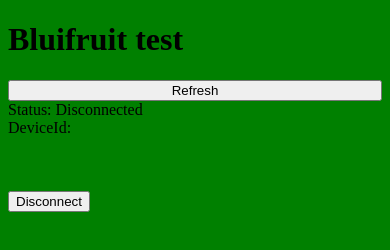
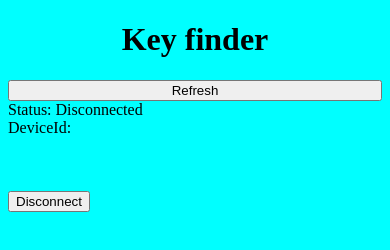
Before and after one commit to Safffa/Bluefruit-app, a plain HTML site: page index.html in a window 390 px wide. Drawn offline with Linux system fonts and the light colour scheme; some packages are replaced by stand-ins of ours.

Commit message:
Changed files
Files in reposity

```diff
--- a/format.css
+++ b/format.css
@@ -1,5 +1,5 @@
 body{
-	background-color: green;
+	background-color: aqua;
 }
 img{
 	width: 100%;
--- a/index.html
+++ b/index.html
@@ -13,7 +13,7 @@
     </head>
      <body onload="onLoad()">
 
-		<h1>Bluifruit test</h1>
+		<h1 style="text-align:center;">Key finder</h1>
 
 		<ul id="bleDeviceList"> </ul>
 		<button id="refreshButton" onClick = "refreshDeviceList()">Refresh</button>
```
